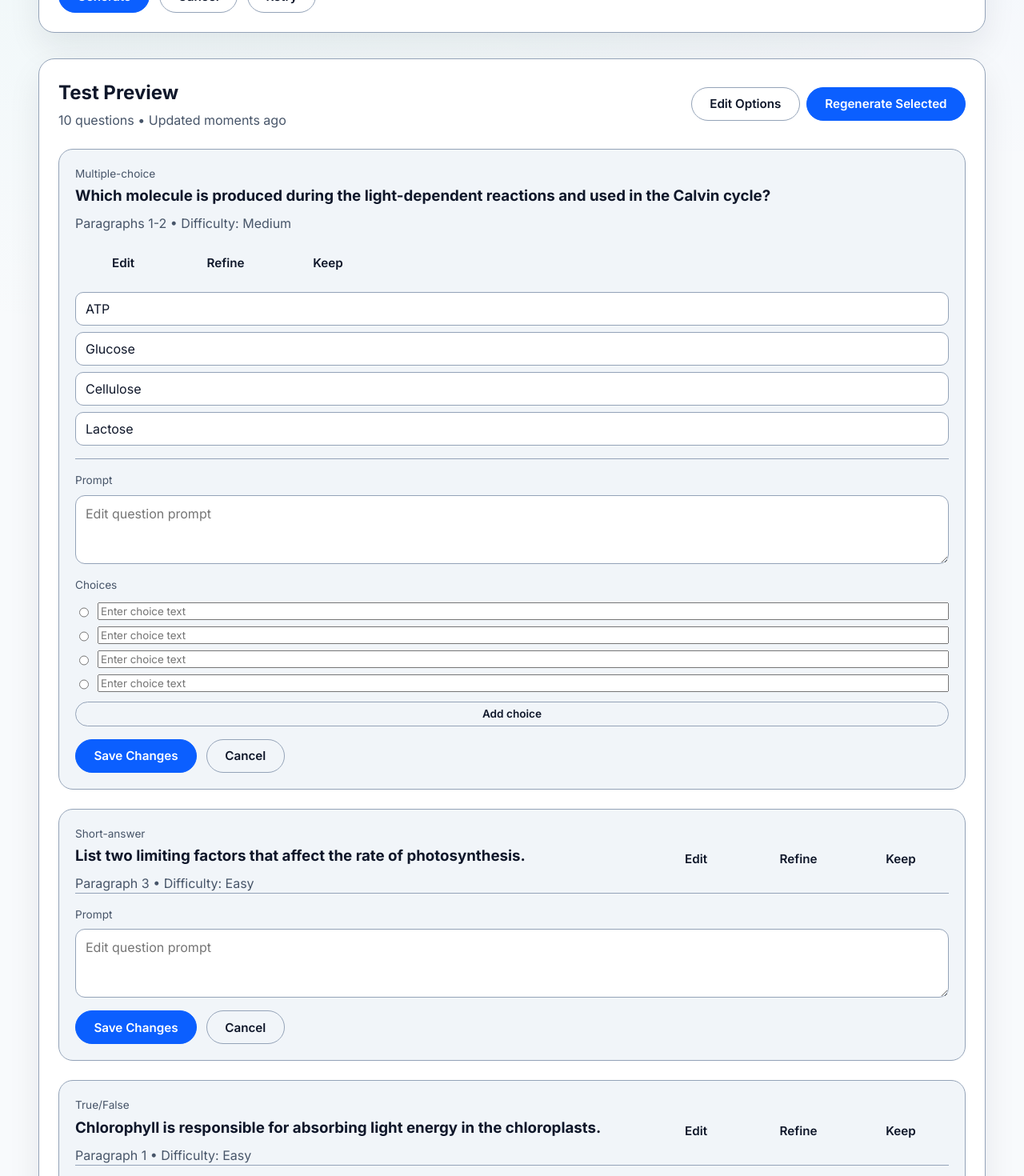
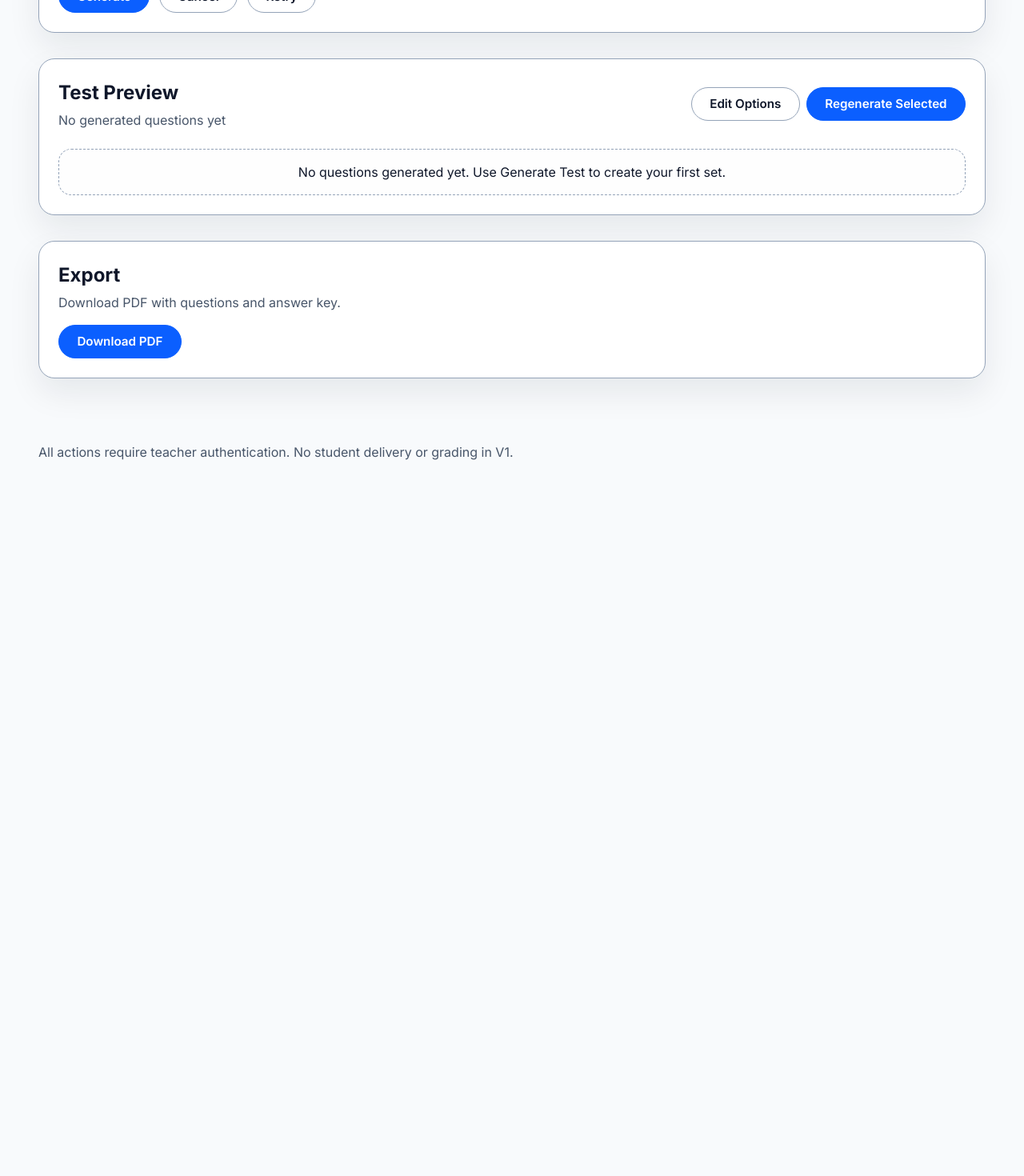
Before and after one commit to shahd803/EduAssist, a Next.js app: page / in a window 1280 px wide. Shown: the part 1440-2910 px from the top of the page at 80% size. After the commit the page ends 2065 px from the top, so only its background shows below. Built offline with nearby package versions, Linux system fonts and the light colour scheme.

Commit message:
removed dummy data from test preview panel

```diff
--- a/src/components/TestPreviewPanel.jsx
+++ b/src/components/TestPreviewPanel.jsx
@@ -5,6 +5,7 @@ import { useState } from 'react'
 function TestPreviewPanel({ questions }) {
   const [validationErrors, setValidationErrors] = useState({})
   const [savedState, setSavedState] = useState({})
+  const questionCount = questions.length
 
   const handleSave = (event, question) => {
     event.preventDefault()
@@ -36,7 +37,9 @@ function TestPreviewPanel({ questions }) {
       <div className="panel-header">
         <div>
           <h2>Test Preview</h2>
-          <p className="muted">10 questions • Updated moments ago</p>
+          <p className="muted">
+            {questionCount > 0 ? `${questionCount} questions ready for review` : 'No generated questions yet'}
+          </p>
         </div>
         <div className="button-stack">
           <button className="btn btn-outline">Edit Options</button>
@@ -44,13 +47,18 @@ function TestPreviewPanel({ questions }) {
         </div>
       </div>
       <div className="question-list">
+        {questionCount === 0 && (
+          <div className="empty-state">
+            <p>No questions generated yet. Use Generate Test to create your first set.</p>
+          </div>
+        )}
         {questions.map((question) => (
           <article key={question.id} className="question-card">
             <div className="question-head">
               <div>
                 <p className="label">{question.type}</p>
                 <h3>{question.prompt}</h3>
-                <p className="muted">{question.source} • Difficulty: {question.difficulty}</p>
+                <p className="muted">{question.source} - Difficulty: {question.difficulty}</p>
               </div>
               <div className="button-stack question-actions">
                 <button className="btn btn-ghost">Edit</button>
@@ -76,11 +84,7 @@ function TestPreviewPanel({ questions }) {
                   <div className="choice-grid">
                     {question.choices.map((choice) => (
                       <label key={choice} className="choice-item">
-                        <input
-                          type="radio"
-                          name={`${question.id}-choice`}
-                          value={choice}
-                        />
+                        <input type="radio" name={`${question.id}-choice`} value={choice} />
                         <input type="text" name={`${question.id}-choice-text`} placeholder="Enter choice text" />
                       </label>
                     ))}
--- a/src/data/sampleData.js
+++ b/src/data/sampleData.js
@@ -1,26 +1,3 @@
 export const materials = []
 
-export const questions = [
-  {
-    id: 'q-01',
-    type: 'Multiple-choice',
-    prompt: 'Which molecule is produced during the light-dependent reactions and used in the Calvin cycle?',
-    choices: ['ATP', 'Glucose', 'Cellulose', 'Lactose'],
-    difficulty: 'Medium',
-    source: 'Paragraphs 1-2',
-  },
-  {
-    id: 'q-02',
-    type: 'Short-answer',
-    prompt: 'List two limiting factors that affect the rate of photosynthesis.',
-    difficulty: 'Easy',
-    source: 'Paragraph 3',
-  },
-  {
-    id: 'q-03',
-    type: 'True/False',
-    prompt: 'Chlorophyll is responsible for absorbing light energy in the chloroplasts.',
-    difficulty: 'Easy',
-    source: 'Paragraph 1',
-  },
-]
+export const questions = []
```
